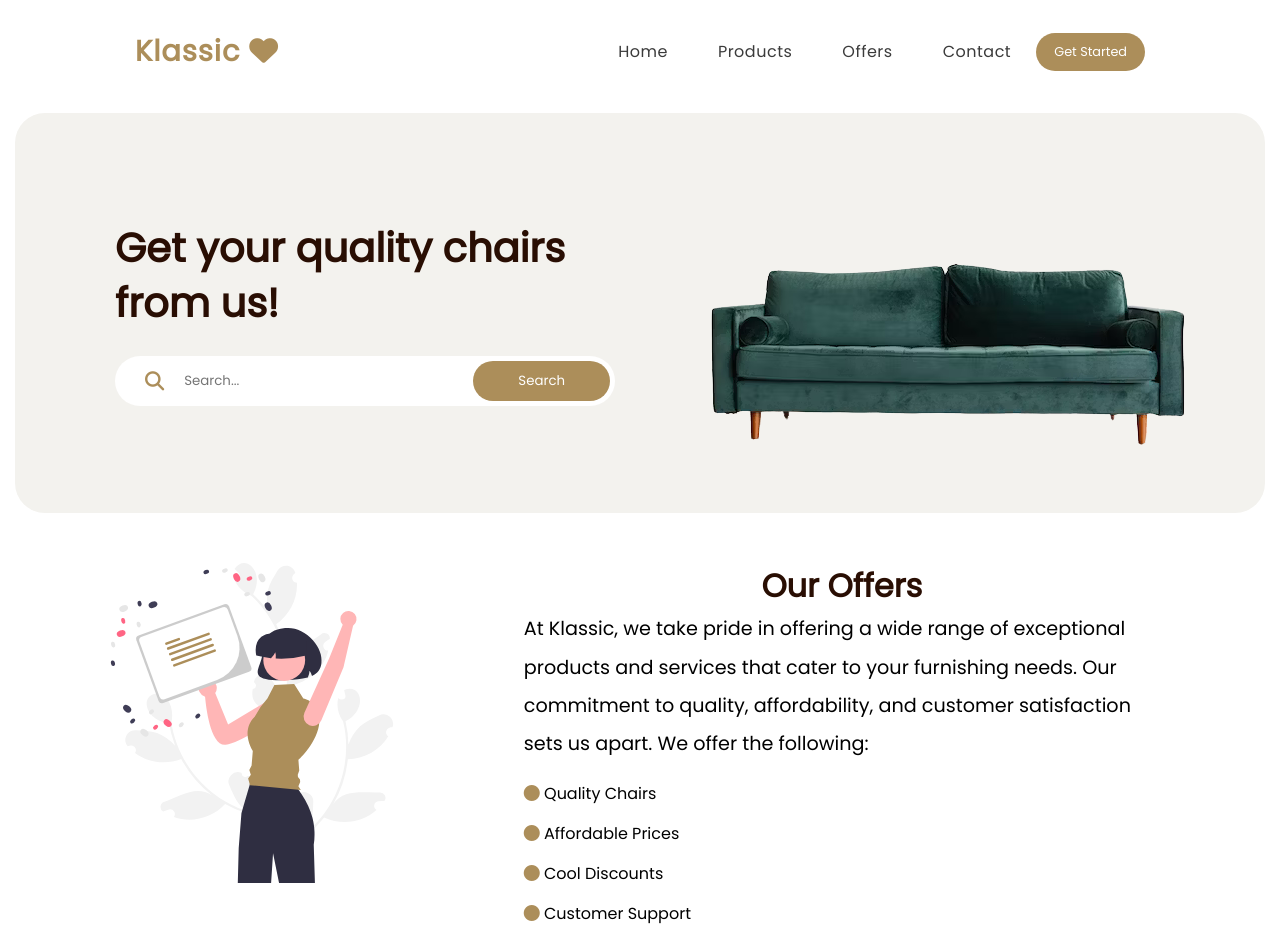
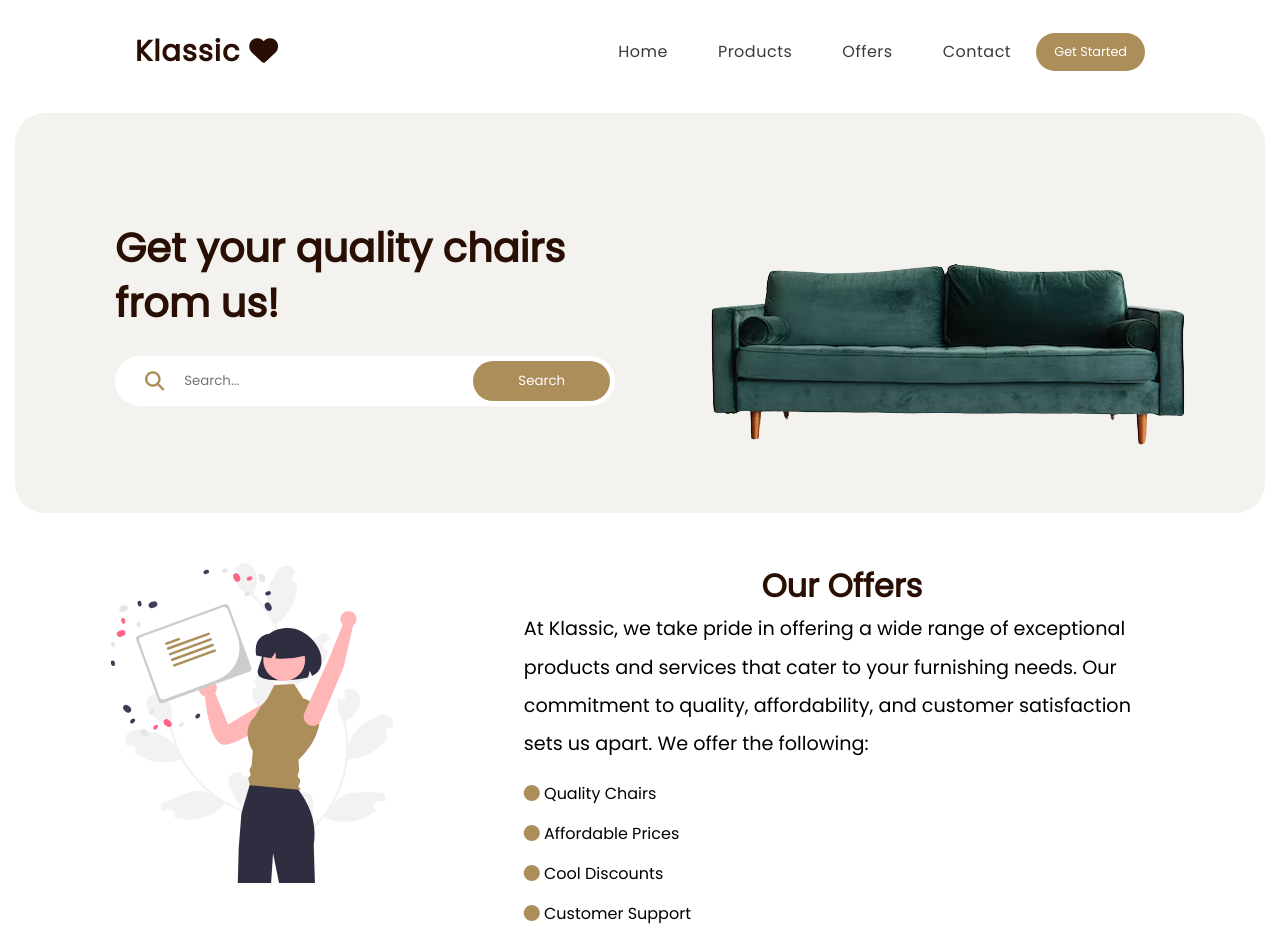
Before and after one commit to Annysah/CTK303, a plain HTML site: page Assignment5/index.html in a window 1280 px wide. Shown: the top 937 px of the page. Drawn offline with Linux system fonts and the light colour scheme.

Commit message:
Update repo

```diff
--- a/Assignment5/style.css
+++ b/Assignment5/style.css
@@ -49,7 +49,7 @@ a {
   font-size: 1.8rem;
   font-weight: 600;
   letter-spacing: 1px;
-  color: rgb(172, 142, 90);
+  color: #290e03;
 }
 
 .nav-btn {
```
